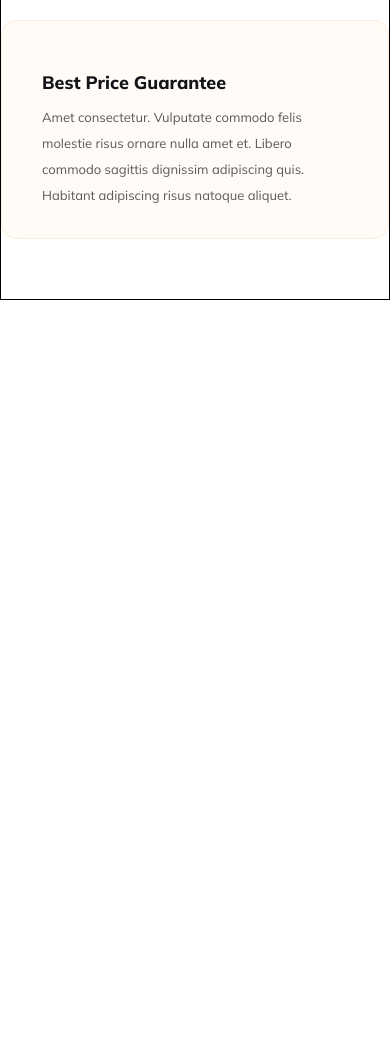
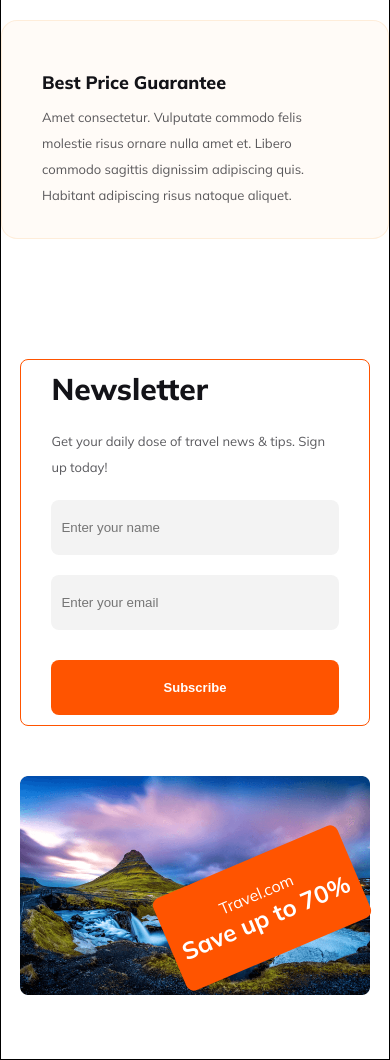
Before and after one commit to mizanph24/assignment-b9-02, a plain HTML site: page index.html in a window 390 px wide. Shown: the part 2205-3265 px from the top of the page. Before the commit the page ends 2505 px from the top, so only its background shows below. Drawn offline with Linux system fonts and the light colour scheme.

Commit message:
added newsletter with responsive

```diff
--- a/css/style.css
+++ b/css/style.css
@@ -191,6 +191,55 @@ form > input[type=text] , select , button{
 .choose-us-card-item:hover{
     background-color: #29cdf618;
 }
+/* newsletter */
+.newsletter{
+    display: flex;
+    gap: 50px ;
+    flex-direction: row;
+
+}
+
+.newsletter .newsletter-form{
+    width: 40%;
+    padding: 10px 30px;
+    border: 1px solid #FF5400;
+    border-radius: 8px;
+}
+.newsletter .newsletter-form > input{
+    padding: 20px 10px;
+    margin: 10px 0;
+    width: 100%;
+    border-radius: 8px;
+    border: 0;
+    outline: 0;
+    background-color: rgba(19, 19, 24, 0.05);
+}
+.newsletter .newsletter-form > button{
+    width: 100%;
+    margin-top: 20px;
+}
+.newsletter .newsletter-image{
+    width: 60%;
+    position: relative;
+}
+.newsletter .newsletter-image img{
+    width: 100%;
+    height: 100%;
+}
+.newsletter .newsletter-image .saveup{
+    width: 200px;
+    background-color: #FF5400;
+    color: #fff;
+    border-radius: 8px;
+    text-align: center;
+    padding: 25px 0 ;
+    position: absolute;
+    bottom: 41px;
+    right: 8px;
+    transform: rotate(-23deg);
+}
+
+
 /* Responsive */
 @media screen and (max-width:600px) {
 
@@ -260,4 +309,23 @@ form > input[type=text] , select , button{
     width: 100%;
     padding: 20px 40px;
 }
+
+/* newsletter */
+.newsletter{
+    display: flex;
+    gap: 50px ;
+    flex-direction: column;
+
 }
+.newsletter .newsletter-form{
+    width: 90%;
+    margin: auto;
+    padding: 10px 30px;
+
+}
+.newsletter .newsletter-image{
+    width: 90%;
+    margin: auto;
+
+}
+}
--- a/index.html
+++ b/index.html
@@ -98,6 +98,26 @@
                 </div>
             </div>
         </section>
+        <section>
+            <div class="newsletter">
+                <div class="newsletter-form">
+                    <h4 class="section-title">Newsletter</h4>
+                    <p class="section-description">Get your daily dose of travel news & tips. Sign up today!</p>
+                    <input type="text" placeholder="Enter your name">
+                    <input type="email" placeholder="Enter your email">
+                    <button class="btn-primary">Subscribe</button>
+                </div>
+                <div class="newsletter-image">
+                    <img src="Images/Rectangle 8 (1).png" alt="">
+                    <div class="saveup">
+                        <p>Travel.com</p>
+                        <h2>Save up to 70%</h2>
+
+                    </div>
+
+                </div>
+            </div>
+        </section>
     </main>
     <footer>
 
```
